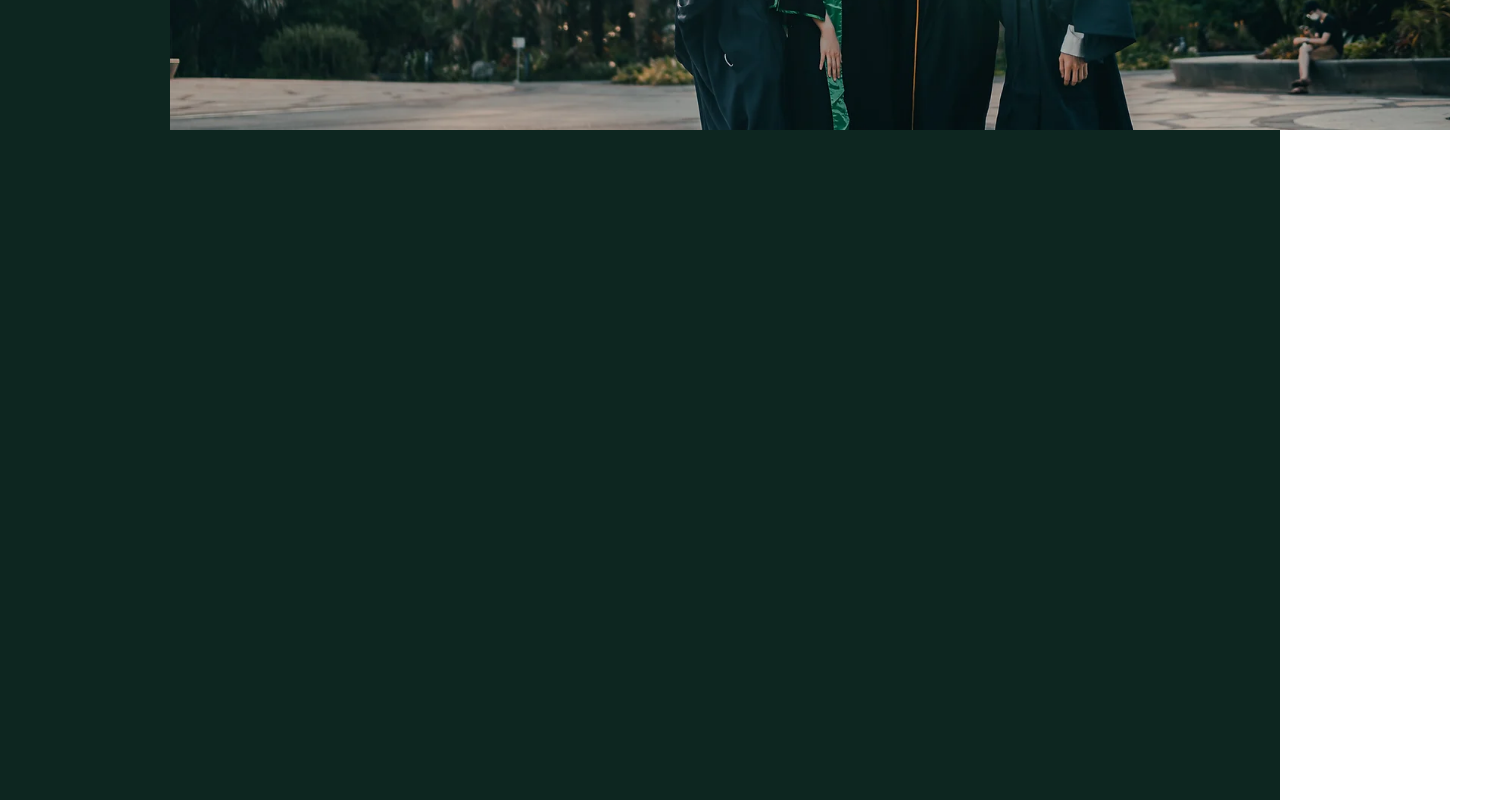
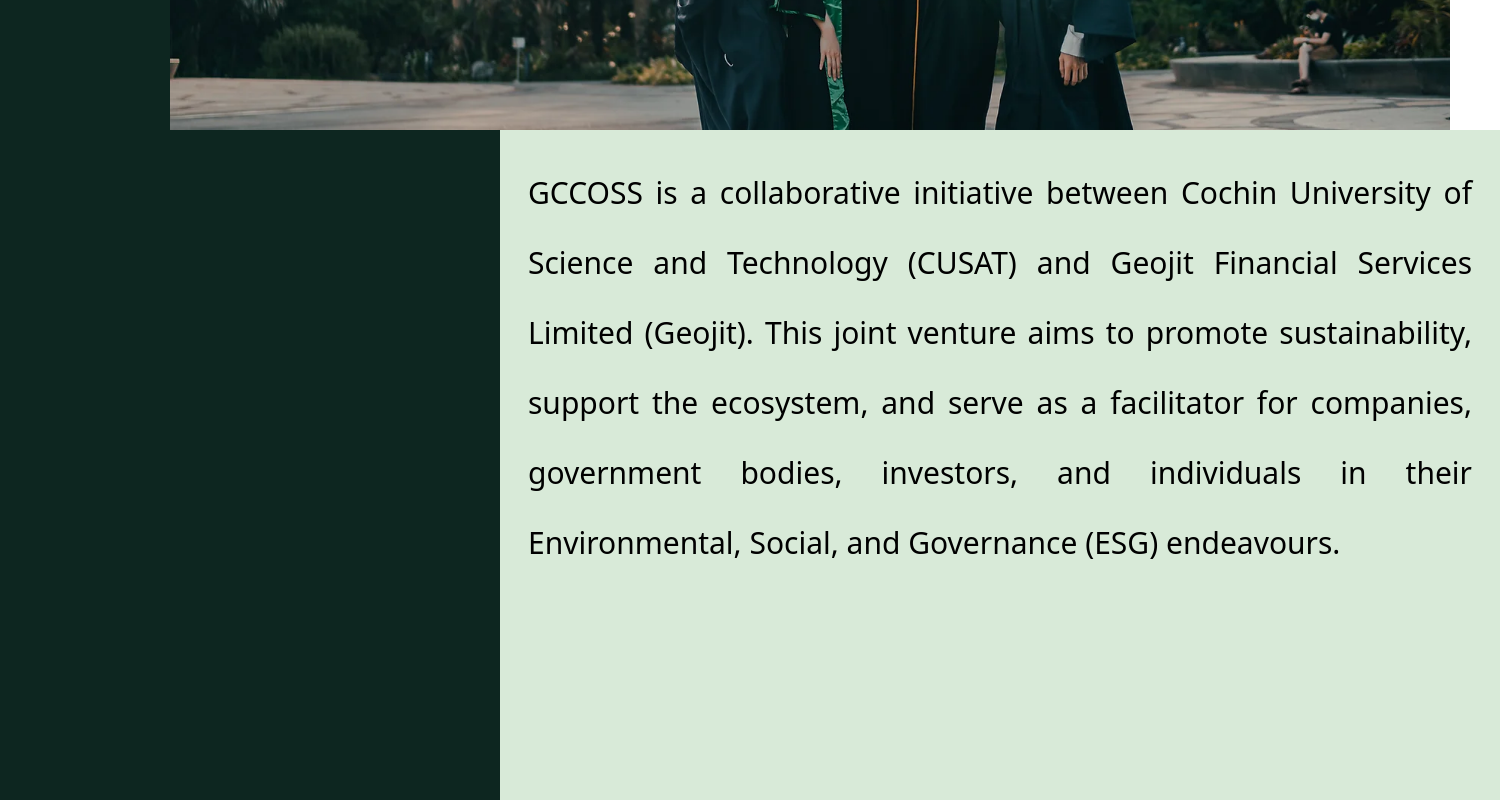
Before and after one commit to Manu-Madhu/GCCOS_Website, a React (Vite) app: page / in a window 1280 px wide. Shown: the part 2680-3480 px from the top of the page, 1500 px wide, since content can reach past the window. Built offline with nearby package versions, Linux system fonts and the light colour scheme.

Commit message:
about content set

```diff
--- a/src/Sections/About.jsx
+++ b/src/Sections/About.jsx
@@ -6,6 +6,7 @@
     <div className="lg:mt-[136px] lg:h-[2000px] lg:w-full bg-green-4 pt-60">
         <p className="lg:text-9xl text-white">Get To Know About <br /> Us</p>
         <img src={about0} alt="" className='appear lg:w-[1400px] lg:ml-[170px] lg:-mt-[100px]'/>
+        <p className='lg:h-[700px] lg:w-[1000px] lg:ml-[500px] bg-green-1 lg:text-3xl p-7 text-justify lg:leading-[70px]'>GCCOSS is a collaborative initiative between Cochin University of Science and Technology (CUSAT) and Geojit Financial Services Limited (Geojit). This joint venture aims to promote sustainability, support the ecosystem, and serve as a facilitator for companies, government bodies, investors, and individuals in their Environmental, Social, and Governance (ESG) endeavours.</p>
     </div>
   )
 }
```
